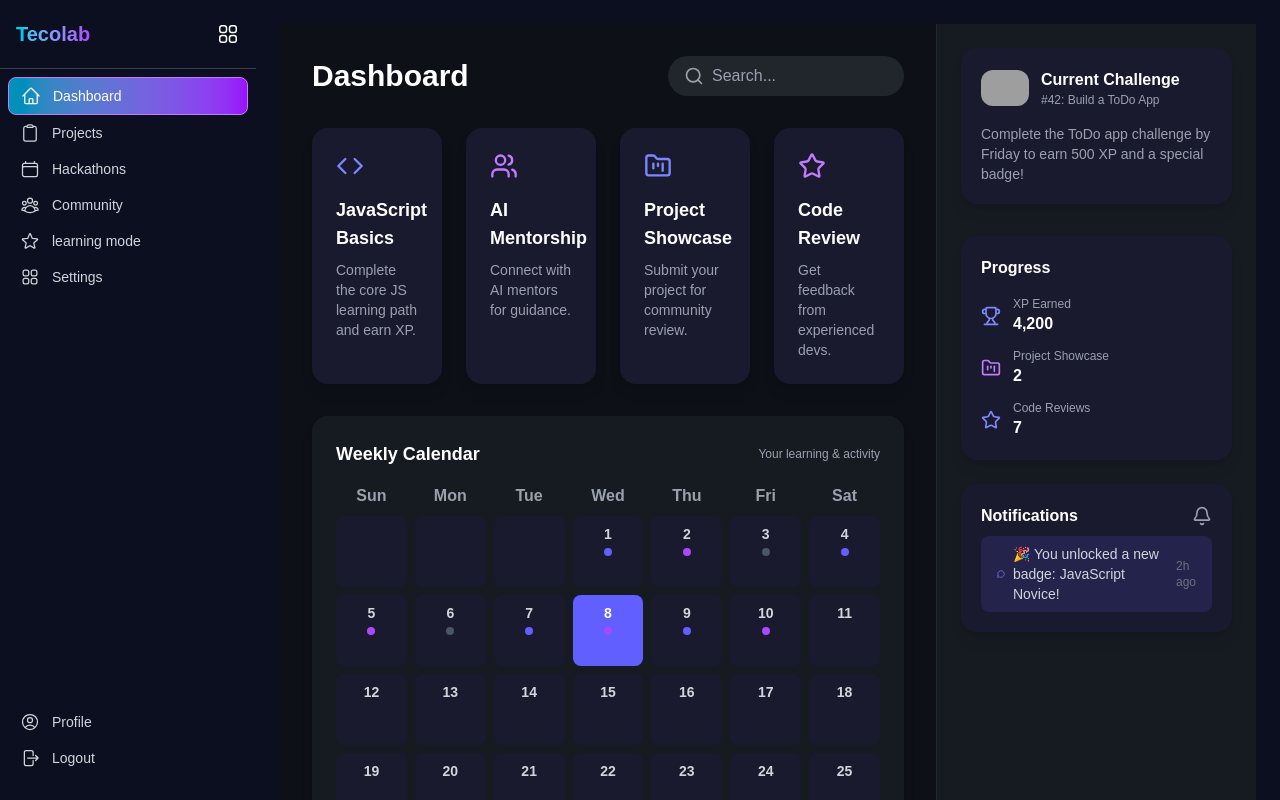
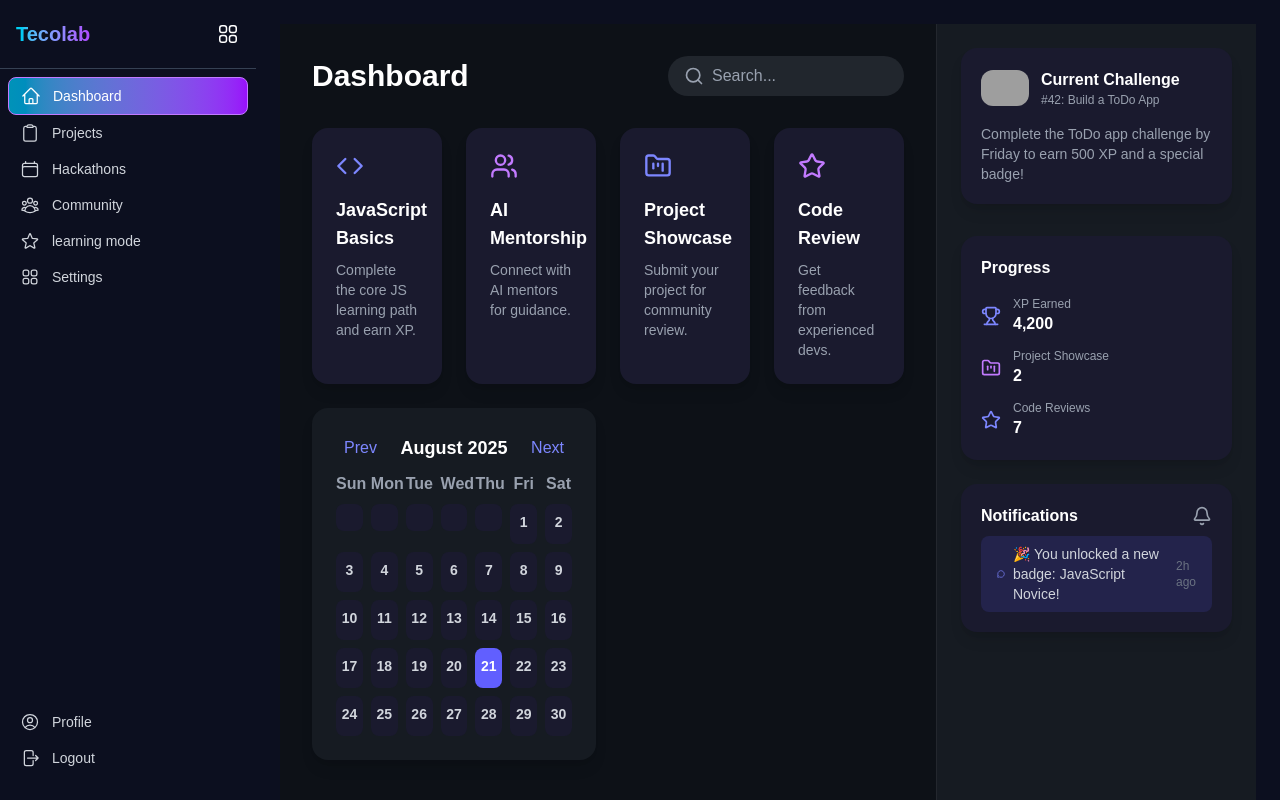
Before and after one commit to Thrinath008/home-page-tecolab, a Next.js app in the folder home-page/: page /dashboard in a window 1280 px wide. Shown: the top 800 px of the page. Built offline with nearby package versions, Linux system fonts and the light colour scheme; grey boxes are pictures that could not be loaded.

Commit message:
Refactor dashboard calendar and add Calendar component
Replaced the inline calendar logic in DashboardPage with a new reusable Calendar component. The Calendar component supports event badges, month navigation, and note-taking with local storage persistence.

```diff
--- a/home-page/src/app/(dashboard)/dashboard/page.tsx
+++ b/home-page/src/app/(dashboard)/dashboard/page.tsx
@@ -15,6 +15,7 @@ import {
   MessageCircle,
 } from "lucide-react";
 import Image from "next/image";
+import Calendar from "@/components/ui/Calendar";
 
 const navLinks = [
   { name: "Dashboard", icon: LayoutDashboard },
@@ -135,48 +136,14 @@ export default function DashboardPage() {
               <div className="text-gray-400 text-sm">{card.desc}</div>
             </div>
           ))}
-        </div>
-        {/* Calendar Section */}
-        <div className="bg-[#161b22] rounded-2xl shadow-lg p-6 mb-8">
-          <div className="flex items-center justify-between mb-4">
-            <div className="text-white font-semibold text-lg">Weekly Calendar</div>
-            <div className="text-gray-400 text-xs">Your learning & activity</div>
-          </div>
-          <div className="grid grid-cols-7 gap-2 text-center text-gray-400 select-none mb-2">
-            {weekDays.map((wd) => (
-              <div key={wd} className="font-semibold">
-                {wd}
-              </div>
-            ))}
-          </div>
-          <div className="grid grid-cols-7 gap-2">
-            {Array.from({ length: totalCells }).map((_, i) => {
-              const dayNum = i - firstDayIndex + 1;
-              const isValidDay = dayNum > 0 && dayNum <= daysInMonth;
-              const isToday = dayNum === today;
-              const eventBadges = eventsByDate[dayNum] || [];
 
-              return (
-                <div
-                  key={i}
-                  className={`aspect-square rounded-lg flex flex-col items-center justify-start p-2 cursor-pointer transition-colors ${
-                    isToday ? "bg-indigo-500 text-white" : "bg-[#1A1A2E] text-gray-300 hover:bg-[#2a2d43]"
-                  }`}
-                >
-                  <div className="text-sm font-semibold">{isValidDay ? dayNum : ""}</div>
-                  <div className="flex space-x-1 mt-1">
-                    {eventBadges.map((colorClass, idx) => (
-                      <span
-                        key={idx}
-                        className={`w-2 h-2 rounded-full ${colorClass}`}
-                        title="Event"
-                      />
-                    ))}
-                  </div>
-                </div>
-              );
-            })}
-          </div>
+          <Calendar
+            month={month}
+            daysInMonth={daysInMonth}
+            firstDayIndex={firstDayIndex}
+            today={today}
+            eventsByDate={eventsByDate}
+          />
         </div>
       </main>
 
--- /dev/null
+++ b/home-page/src/components/ui/Calendar.tsx
@@ -0,0 +1,215 @@
+"use client";
+import React, { useEffect, useState } from "react";
+
+interface CalendarEvent {
+  type: "meeting" | "deadline" | "project" | "note";
+  title: string;
+  date: number;
+  endDate?: number;
+}
+
+interface CalendarProps {
+  eventsByDate: Record<number, string[]>;
+}
+
+export default function Calendar() {
+  const totalCells = 35; // 7x5 grid
+  const weekDays = ["Sun", "Mon", "Tue", "Wed", "Thu", "Fri", "Sat"];
+
+  const [events, setEvents] = useState<CalendarEvent[]>([]);
+  const [selectedDate, setSelectedDate] = useState<number | null>(null);
+  const [noteInput, setNoteInput] = useState<string>("");
+
+  const todayDate = new Date();
+
+  const [currentMonth, setCurrentMonth] = useState<number>(todayDate.getMonth());
+  const [currentYear, setCurrentYear] = useState<number>(todayDate.getFullYear());
+
+  useEffect(() => {
+    const storedEvents = localStorage.getItem("calendar-events");
+    if (storedEvents) {
+      setEvents(JSON.parse(storedEvents));
+    }
+  }, []);
+
+  useEffect(() => {
+    localStorage.setItem("calendar-events", JSON.stringify(events));
+  }, [events]);
+
+  const daysInMonth = new Date(currentYear, currentMonth + 1, 0).getDate();
+  const firstDayIndex = new Date(currentYear, currentMonth, 1).getDay();
+  const today = currentYear === todayDate.getFullYear() && currentMonth === todayDate.getMonth() ? todayDate.getDate() : -1;
+
+  const monthNames = [
+    "January",
+    "February",
+    "March",
+    "April",
+    "May",
+    "June",
+    "July",
+    "August",
+    "September",
+    "October",
+    "November",
+    "December",
+  ];
+
+  const handleDayClick = (dayNum: number) => {
+    if (dayNum > 0 && dayNum <= daysInMonth) {
+      setSelectedDate(dayNum);
+      setNoteInput("");
+    }
+  };
+
+  const handleSaveNote = () => {
+    if (selectedDate && noteInput.trim() !== "") {
+      const newEvent: CalendarEvent = {
+        type: "note",
+        title: noteInput.trim(),
+        date: selectedDate,
+      };
+      setEvents((prev) => [...prev, newEvent]);
+      setNoteInput("");
+    }
+  };
+
+  // Prepare eventsByDate mapping for badges
+  const eventsByDate: Record<number, CalendarEvent[]> = {};
+  for (const ev of events) {
+    for (let d = ev.date; d <= (ev.endDate ?? ev.date); d++) {
+      if (!eventsByDate[d]) eventsByDate[d] = [];
+      eventsByDate[d].push(ev);
+    }
+  }
+
+  // Map event types to badge colors
+  const eventTypeColors: Record<string, string> = {
+    meeting: "bg-green-500",
+    deadline: "bg-red-500",
+    project: "bg-yellow-500",
+    note: "bg-blue-500",
+  };
+
+  const goToPrevMonth = () => {
+    if (currentMonth === 0) {
+      setCurrentMonth(11);
+      setCurrentYear(currentYear - 1);
+    } else {
+      setCurrentMonth(currentMonth - 1);
+    }
+    setSelectedDate(null);
+  };
+
+  const goToNextMonth = () => {
+    if (currentMonth === 11) {
+      setCurrentMonth(0);
+      setCurrentYear(currentYear + 1);
+    } else {
+      setCurrentMonth(currentMonth + 1);
+    }
+    setSelectedDate(null);
+  };
+
+  return (
+    <div className="bg-[#161b22] rounded-2xl shadow-lg p-6 col-span-1 md:col-span-2 aspect-square flex flex-col">
+      <div className="flex items-center justify-between mb-2">
+        <button
+          onClick={goToPrevMonth}
+          className="text-indigo-400 hover:text-indigo-600 transition-colors px-2 py-1 rounded"
+          aria-label="Previous Month"
+        >
+          Prev
+        </button>
+        <div className="text-white font-semibold text-lg select-none">
+          {monthNames[currentMonth]} {currentYear}
+        </div>
+        <button
+          onClick={goToNextMonth}
+          className="text-indigo-400 hover:text-indigo-600 transition-colors px-2 py-1 rounded"
+          aria-label="Next Month"
+        >
+          Next
+        </button>
+      </div>
+      <div className="grid grid-cols-7 gap-2 text-center text-gray-400 select-none mb-2">
+        {weekDays.map((wd) => (
+          <div key={wd} className="font-semibold">
+            {wd}
+          </div>
+        ))}
+      </div>
+      <div className="grid grid-cols-7 gap-2 flex-grow overflow-auto">
+        {Array.from({ length: totalCells }).map((_, i) => {
+          const dayNum = i - firstDayIndex + 1;
+          const isValidDay = dayNum > 0 && dayNum <= daysInMonth;
+          const isToday = dayNum === today;
+
+          const dayEvents = eventsByDate[dayNum] || [];
+          const hasProject = dayEvents.some((ev) => ev.type === "project");
+
+          return (
+            <div
+              key={i}
+              onClick={() => handleDayClick(dayNum)}
+              className={`aspect-square rounded-lg flex flex-col items-center justify-start p-2 cursor-pointer transition-colors select-none group relative ${
+                isToday
+                  ? "bg-indigo-500 text-white"
+                  : hasProject
+                  ? "bg-[#3a3a5e] text-gray-300 hover:bg-[#4a4a7e]"
+                  : "bg-[#1A1A2E] text-gray-300 hover:bg-[#2a2d43]"
+              } ${selectedDate === dayNum ? "ring-2 ring-indigo-400" : ""}`}
+            >
+              <div className="text-sm font-semibold">
+                {isValidDay ? dayNum : ""}
+              </div>
+              {dayEvents.some(ev => ev.type === "note") && (
+                <div className="absolute -top-8 left-1/2 -translate-x-1/2 bg-black text-white text-xs px-2 py-1 rounded opacity-0 group-hover:opacity-100 pointer-events-none whitespace-nowrap">
+                  {dayEvents.find(ev => ev.type === "note")?.title}
+                </div>
+              )}
+              <div className="flex space-x-1 mt-1 flex-wrap justify-center">
+                {dayEvents.map((ev, idx) => (
+                  <span
+                    key={idx}
+                    className={`w-2 h-2 rounded-full ${eventTypeColors[ev.type]}`}
+                  />
+                ))}
+              </div>
+            </div>
+          );
+        })}
+      </div>
+      {selectedDate && (
+        <div className="mt-4 bg-[#1A1A2E] rounded-lg p-4 text-white">
+          {eventsByDate[selectedDate] && eventsByDate[selectedDate].length > 0 && (
+            <div className="mb-4">
+              <div className="mb-2 font-semibold">Events for Day {selectedDate}</div>
+              <ul className="list-disc list-inside space-y-1 text-sm text-gray-300">
+                {eventsByDate[selectedDate].map((ev, idx) => (
+                  <li key={idx}>
+                    <span className="font-medium capitalize">{ev.type}:</span> {ev.title}
+                  </li>
+                ))}
+              </ul>
+            </div>
+          )}
+          <div className="mb-2 font-semibold">Add Note for Day {selectedDate}</div>
+          <textarea
+            className="w-full p-2 rounded bg-[#2a2d43] text-white resize-none"
+            rows={3}
+            value={noteInput}
+            onChange={(e) => setNoteInput(e.target.value)}
+            placeholder="Enter your note here..."
+          />
+          <button
+            onClick={handleSaveNote}
+            className="mt-2 px-4 py-2 bg-indigo-600 rounded hover:bg-indigo-700 transition-colors"
+          >
+            Save Note
+          </button>
+        </div>
+      )}
+    </div>
+  );
+}
```
